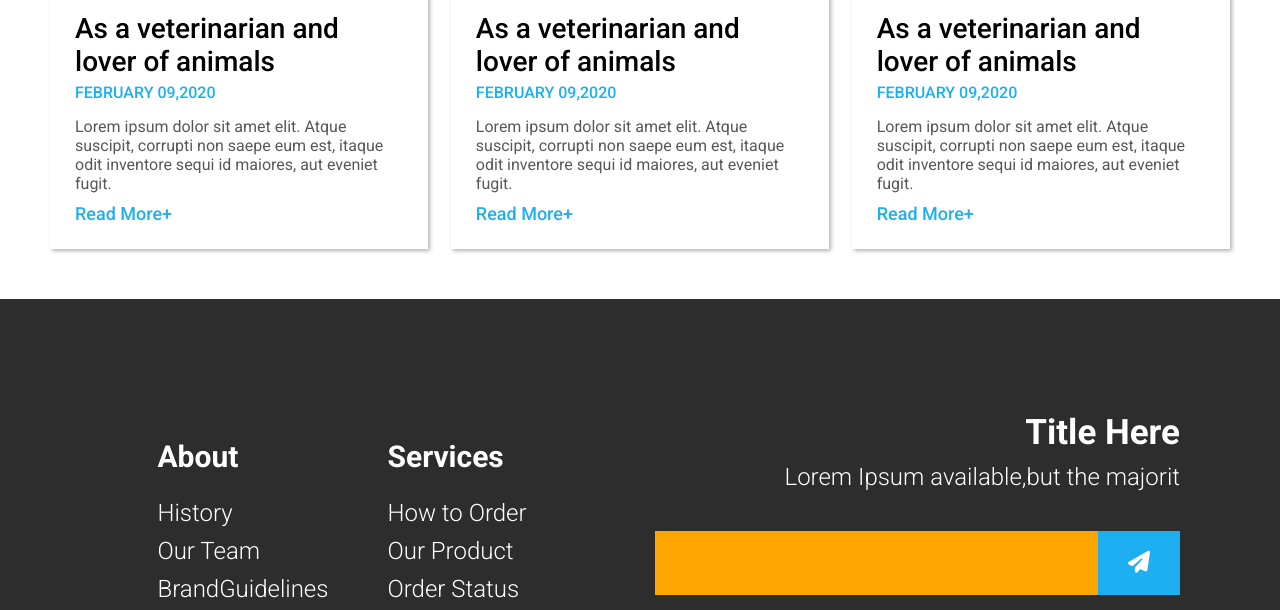
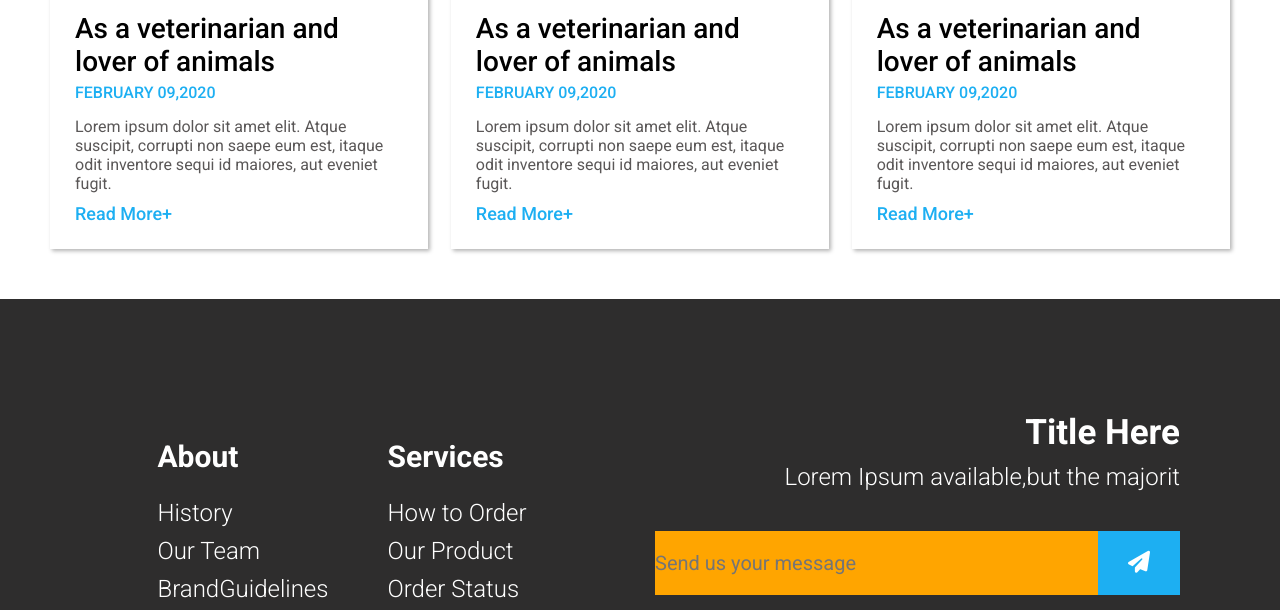
Before and after one commit to Vishuddhi-Jain/Pet-Clinic, a plain HTML site: page index.html in a window 1280 px wide. Shown: the part 3798-4408 px from the top of the page. Drawn offline with Linux system fonts and the light colour scheme.

Commit message:
Update index.html

```diff
--- a/index.html
+++ b/index.html
@@ -223,7 +223,7 @@
             <div class="footer-half-part footer-2">
                 <h1>Title Here</h1>
                 <p>Lorem Ipsum available,but the majorit</p>
-                <div class="footer-send"><input type="text"><i class="fa-solid fa-paper-plane"></i></div>
+                <div class="footer-send"><input type="text" placeholder="Send us your message"><i class="fa-solid fa-paper-plane"></i></div>
                 <div class="footer-icon">
                     <i class="fa-brands fa-instagram"></i><i class="fa-brands fa-facebook"></i><i class="fa-brands fa-twitter"></i><i class="fa-brands fa-whatsapp"></i>
                 </div>
```
